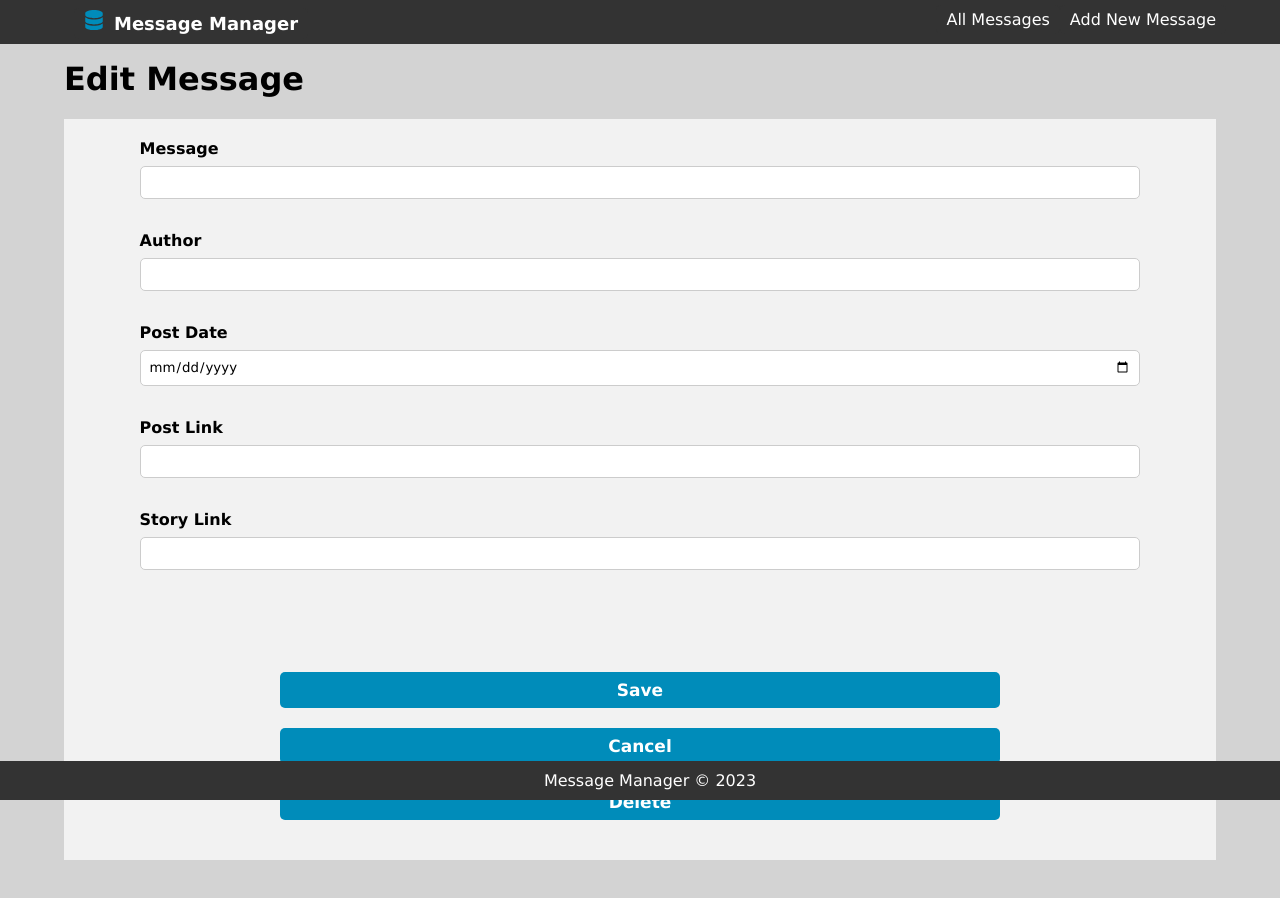
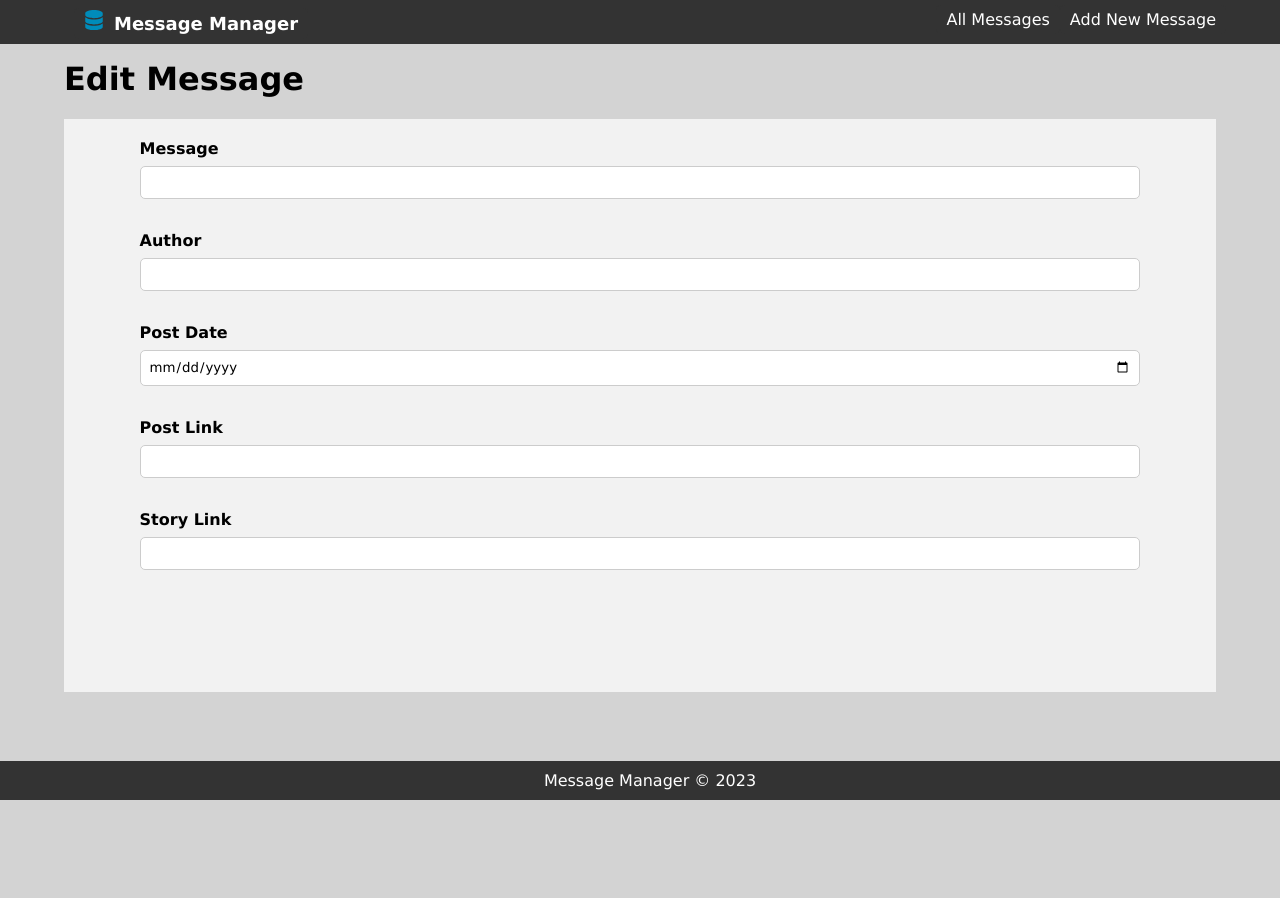
Before and after one commit to lucasmm96/message-manager2, a Next.js app: page /message-detail in a window 1280 px wide. Shown: the top 898 px of the page. After the commit the page ends 800 px from the top, so only its background shows below. Built offline with nearby package versions, Linux system fonts and the light colour scheme.

Commit message:
set action buttons

```diff
--- a/components/ui/Form.js
+++ b/components/ui/Form.js
@@ -55,6 +55,7 @@ function Form(props) {
 				</div>
 			))}
 			<div className={classes.formContainer}>
+				{props.saveButton && (
 					<button
 						className={classes.formContainerItem}
 						type="submit"
@@ -62,6 +63,8 @@ function Form(props) {
 					>
 						Save
 					</button>
+				)}
+				{props.cancelButton && (
 					<button
 						className={classes.formContainerItem}
 						type="button"
@@ -70,6 +73,8 @@ function Form(props) {
 					>
 						Cancel
 					</button>
+				)}
+				{props.deleteButton && (
 					<button
 						className={classes.formContainerItem}
 						type="button"
@@ -78,6 +83,7 @@ function Form(props) {
 					>
 						Delete
 					</button>
+				)}
 			</div>
 		</form>
 	);
```
Lines whose indentation alone changed are shown as unchanged.
